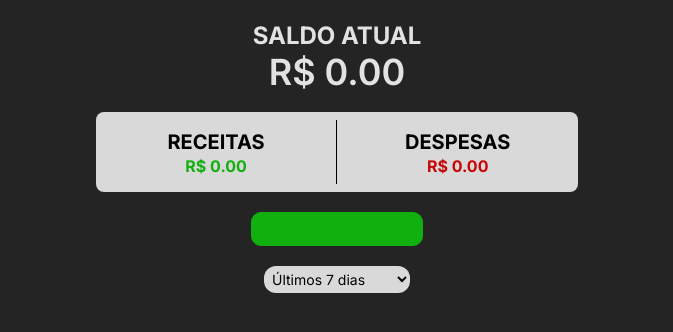
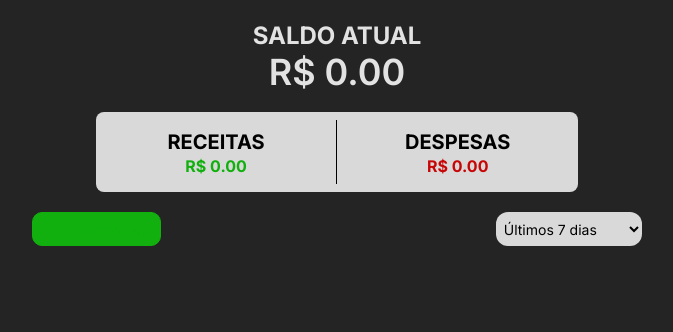
Before and after one commit to viezzer/dinheiro2, a React (Vite) app: page / in a window 1280 px wide. Shown: the top 332 px of the page, without its empty margins (303-976 px from the left). Built offline with nearby package versions, Linux system fonts and the light colour scheme; some icons are missing.

Commit message:
editado posições de layout

```diff
--- a/src/App.tsx
+++ b/src/App.tsx
@@ -150,9 +150,11 @@ function App() {
     <div className="app w-full md:w-9/12 lg:w-8/12 xl:w-7/12 flex flex-col items-center mx-auto">
       <CurrentBalanceDisplay balance={balance}/>
       <IncomeAndExpenseDisplay income={income} expense={expense}/>
-      <NewTransactionButton reloadFatherCallback={fetchTransactions}/>
-      <DateFilter filter={filter} setFilter={setFilter}/>
-      <TransactionsList transactions={transactions} handleDelete={handleDeleteTransaction} />
+      <div className='flex justify-evenly w-screen'>
+        <NewTransactionButton reloadFatherCallback={fetchTransactions}/>
+        <DateFilter filter={filter} setFilter={setFilter}/>
+      </div>
+        <TransactionsList transactions={transactions} handleDelete={handleDeleteTransaction} />
     </div>
   )
 }
--- a/src/components/NewTransactionButton.tsx
+++ b/src/components/NewTransactionButton.tsx
@@ -12,7 +12,7 @@ function NewTransactionButton({reloadFatherCallback}: NewTransactionButtonProps)
         <Dialog.Root>
             <Dialog.Trigger className={styles.newTransactionButton}>
                 <FaCirclePlus/>
-                <p className='ml-2'>Nova Transação</p>
+                <p className='ml-2'>Transação</p>
             </Dialog.Trigger>
             <Dialog.Portal>
                 <Dialog.Overlay className={styles.dialogOverlay}/>
--- a/src/components/TransactionsList.module.css
+++ b/src/components/TransactionsList.module.css
@@ -88,19 +88,3 @@
     line-height: normal;
     color: var(--income)
 }
-
-.deleteBtn {
-    cursor: pointer;
-  background-color: #e74c3c;
-  border: 0;
-  color: #fff;
-  font-size: 20px;
-  line-height: 20px;
-  padding: 2px 5px;
-  position: absolute;
-  /* top: 50%; */
-  /* left: 40px; */
-  transform: translate(40%, -50%);
-  opacity: 0;
-  transition: opacity 0.3s ease;
-}
--- a/src/components/TransactionsList.tsx
+++ b/src/components/TransactionsList.tsx
@@ -34,7 +34,7 @@ function TransactionsList({transactions, handleDelete}: TransactionsListProps) {
     return (
         <div className={styles.container}>
             {transactions ? (transactions.map((transaction, index) => (
-                    <div className='w-full h-11 bg-card flex flex-row rounded-lg mb-2 justify-between sm:w-96 md:w-3/4' key={index} onClick={() => {handleDelete(transaction.id, transaction.title)}}>
+                    <div className='w-full h-11 bg-card flex flex-row rounded-lg mb-2 justify-between sm:w-96 md:w-3/4' key={index}>
                         <div className={styles.titleDiv}>
                             <p className={styles.title}>{transaction.title}</p>
                         </div>
@@ -44,7 +44,6 @@ function TransactionsList({transactions, handleDelete}: TransactionsListProps) {
                                 {formatAmount(transaction)}
                             </p>
                         </div>
-
                     </div>
                 ))) : (
                     <p>Você ainda não possui transações registradas. Registre uma clicando em "Nova Transação"!</p>
--- a/src/index.css
+++ b/src/index.css
@@ -11,7 +11,7 @@
   --income: #11B00E;
   --expense: #C70707;
   --card: #d9d9d9;
-  /* overflow: hidden; */
+  overflow: hidden;
 }
 
 * {
```
